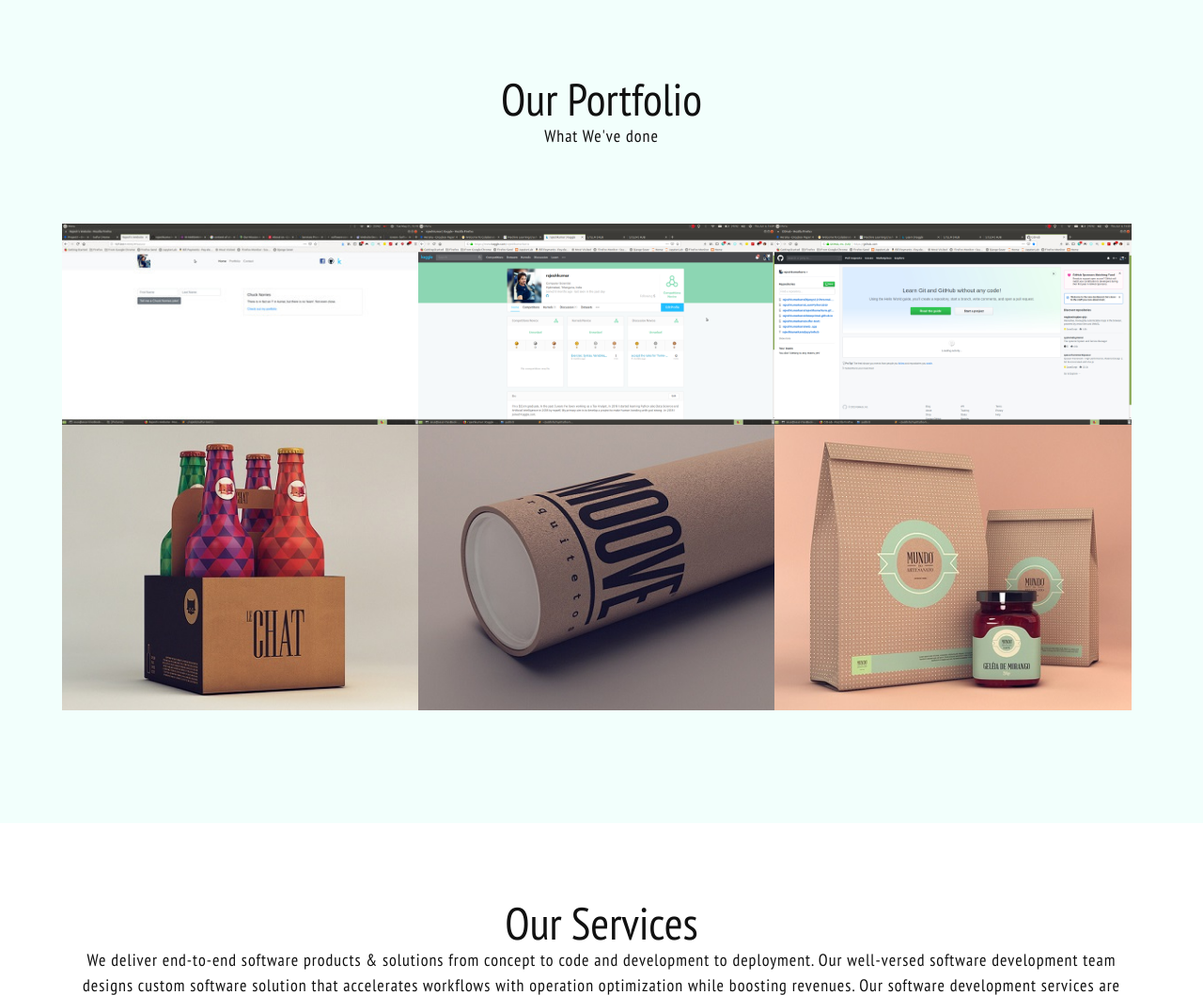
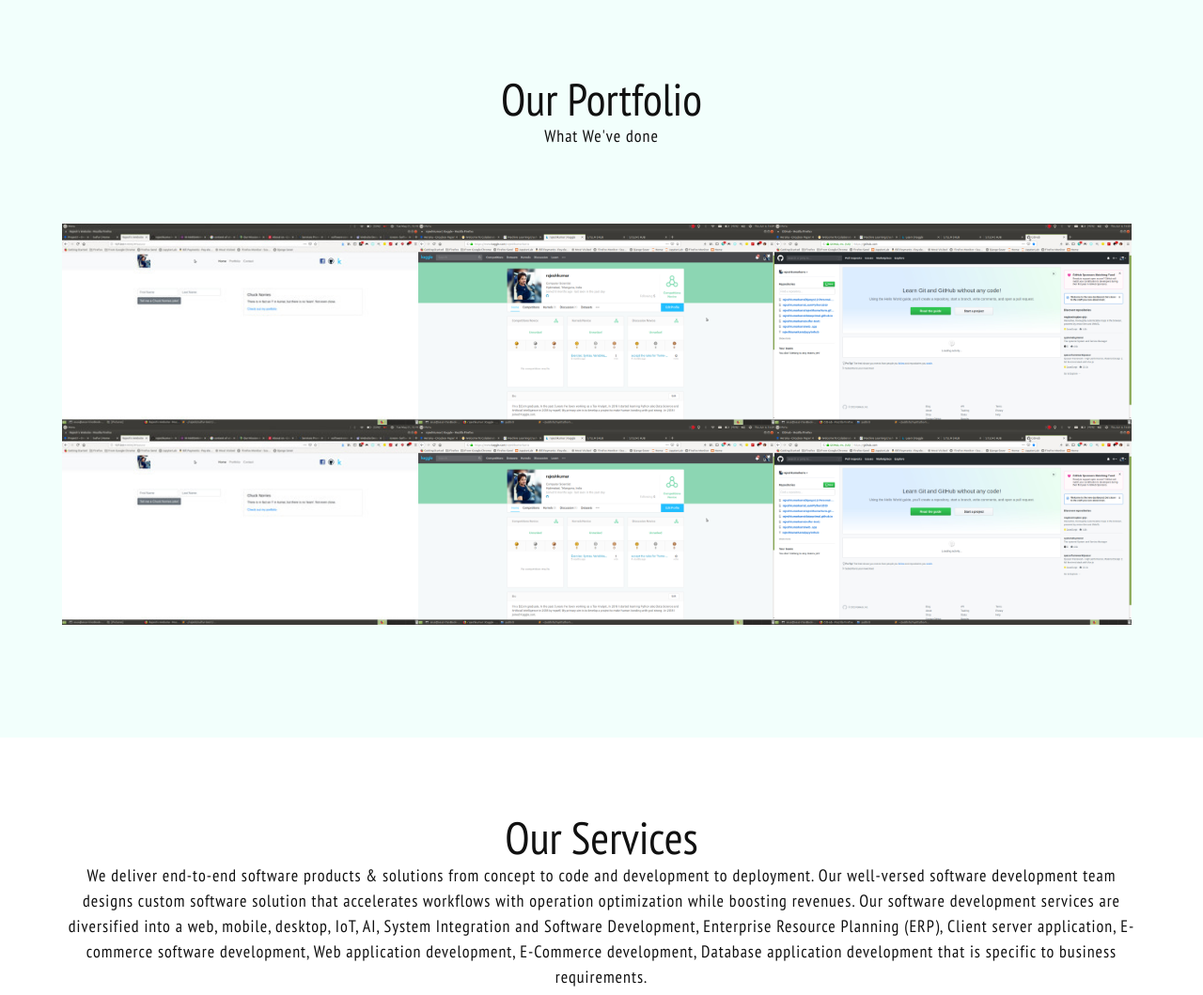
Before and after one commit to rajeshkumarkarra/mysite, a Django app: page / in a window 1280 px wide. Shown: the part 2638-3697 px from the top of the page at 94% size. Run offline with Django 3.2, Linux system fonts and the light colour scheme; some libraries are stand-ins or nearby versions.

Commit message:
added Portfolio stuff

```diff
--- a/home/templates/home/index.html
+++ b/home/templates/home/index.html
@@ -386,33 +386,33 @@
                             </li>
                             <li class="wow fadeInLeft" data-wow-duration="2s" data-wow-delay="1200ms">
                                 <div class="portfolio-item">
-                                    <img src="{% static 'home/asset/images/portfolio/img4.jpg' %}" class="img-responsive" alt="" />
+                                    <img src="{% static 'home/asset/images/portfolio/MyWebsite.jpg' %}" class="img-responsive" alt="" />
                                     <div class="portfolio-caption">
-                                        <h4>Portfolio Title</h4>
-                                        <p>At vero eos et accusamus et iusto odio dignissimos ducimus qui blanditiis praesentium</p>
-                                        <a href="#portfolio-modal" data-toggle="modal" class="link-1"><i class="fa fa-magic"></i></a>
+                                        <h4>Portfolio Website</h4>
+                                        <p>Personal portfolio website<br>Django2.2, Bootstrap and json</p>
+                                        <a href="#portfolio-modal" data-toggle="modal" class="link-1"><i class="fa fa-code"></i></a>
                                         <a href="#" class="link-2"><i class="fa fa-link"></i></a>
                                     </div>
                                 </div>
                             </li>
                             <li class="wow fadeInLeft" data-wow-duration="2s" data-wow-delay="1500ms">
                                 <div class="portfolio-item">
-                                    <img src="{% static 'home/asset/images/portfolio/img5.jpg' %}" class="img-responsive" alt="" />
+                                    <img src="{% static 'home/asset/images/portfolio/MyKaggle.jpg' %}" class="img-responsive" alt="" />
                                     <div class="portfolio-caption">
-                                        <h4>Portfolio Title</h4>
-                                        <p>At vero eos et accusamus et iusto odio dignissimos ducimus qui blanditiis praesentium</p>
-                                        <a href="#portfolio-modal" data-toggle="modal" class="link-1"><i class="fa fa-magic"></i></a>
+                                        <h4>My Kaggle</h4>
+                                        <p>Rajesh's Kaggle Page</p>
+                                        <a href="#portfolio-modal" data-toggle="modal" class="link-1"><i class="fa fa-code"></i></a>
                                         <a href="#" class="link-2"><i class="fa fa-link"></i></a>
                                     </div>
                                 </div>
                             </li>
                             <li class="wow fadeInLeft" data-wow-duration="2s" data-wow-delay="1800ms">
                                 <div class="portfolio-item">
-                                    <img src="{% static 'home/asset/images/portfolio/img6.jpg' %}" class="img-responsive" alt="" />
+                                    <img src="{% static 'home/asset/images/portfolio/MyGithub.jpg' %}" class="img-responsive" alt="" />
                                     <div class="portfolio-caption">
-                                        <h4>Portfolio Title</h4>
-                                        <p>At vero eos et accusamus et iusto odio dignissimos ducimus qui blanditiis praesentium</p>
-                                        <a href="#portfolio-modal" data-toggle="modal" class="link-1"><i class="fa fa-magic"></i></a>
+                                        <h4>My Github</h4>
+                                        <p>My Github page</p>
+                                        <a href="#portfolio-modal" data-toggle="modal" class="link-1"><i class="fa fa-github"></i></a>
                                         <a href="#" class="link-2"><i class="fa fa-link"></i></a>
                                     </div>
                                 </div>
@@ -639,42 +639,42 @@
                             <ul class="flickr-list">
                                 <li>
                                     <a href="{% static 'home/asset/images/portfolio/MyKaggle.jpg' %}" data-lightbox="picture-1">
-                                        <img src="{% static 'home/asset/images/portfolio/img1.jpg' %}" alt="" class="img-responsive">
+                                        <img src="{% static 'home/asset/images/portfolio/MyKaggle.jpg' %}" alt="" class="img-responsive">
                                     </a>
                                 </li>
                                 <li>
                                     <a href="{% static 'home/asset/images/portfolio/MyGithub.jpg' %}" data-lightbox="picture-2">
-                                        <img src="{% static 'home/asset/images/portfolio/img2.jpg' %}" alt="" class="img-responsive">
+                                        <img src="{% static 'home/asset/images/portfolio/MyGithub.jpg' %}" alt="" class="img-responsive">
                                     </a>
                                 </li>
                                 <li>
                                     <a href="{% static 'home/asset/images/portfolio/MyWebsite.jpg' %}" data-lightbox="picture-3">
-                                        <img src="{% static 'home/asset/images/portfolio/img3.jpg' %}" alt="" class="img-responsive">
+                                        <img src="{% static 'home/asset/images/portfolio/MyWebsite.jpg' %}" alt="" class="img-responsive">
                                     </a>
                                 </li>
                                 <li>
                                     <a href="{% static 'home/asset/images/portfolio/MyGithub.jpg' %}" data-lightbox="picture-4">
-                                        <img src="{% static 'home/asset/images/portfolio/img4.jpg' %}" alt="" class="img-responsive">
+                                        <img src="{% static 'home/asset/images/portfolio/MyGithub.jpg' %}" alt="" class="img-responsive">
                                     </a>
                                 </li>
                                 <li>
                                     <a href="{% static 'home/asset/images/portfolio/MyWebsite.jpg' %}" data-lightbox="picture-5">
-                                        <img src="{% static 'home/asset/images/portfolio/img5.jpg' %}" alt="" class="img-responsive">
+                                        <img src="{% static 'home/asset/images/portfolio/MyWebsite.jpg' %}" alt="" class="img-responsive">
                                     </a>
                                 </li>
                                 <li>
                                     <a href="{% static 'home/asset/images/portfolio/MyKaggle.jpg' %}" data-lightbox="picture-6">
-                                        <img src="{% static 'home/asset/images/portfolio/img6.jpg' %}" alt="" class="img-responsive">
+                                        <img src="{% static 'home/asset/images/portfolio/MyKaggle.jpg' %}" alt="" class="img-responsive">
                                     </a>
                                 </li>
                                 <li>
                                     <a href="{% static 'home/asset/images/portfolio/MyWebsite.jpg' %}" data-lightbox="picture-7">
-                                        <img src="{% static 'home/asset/images/portfolio/img1.jpg' %}" alt="" class="img-responsive">
+                                        <img src="{% static 'home/asset/images/portfolio/MyWebsite.jpg' %}" alt="" class="img-responsive">
                                     </a>
                                 </li>
                                 <li>
                                     <a href="{% static 'home/asset/images/portfolio/MyKaggle.jpg' %}" data-lightbox="picture-8">
-                                        <img src="{% static 'home/asset/images/portfolio/img2.jpg' %}" alt="" class="img-responsive">
+                                        <img src="{% static 'home/asset/images/portfolio/MyKaggle.jpg' %}" alt="" class="img-responsive">
                                     </a>
                                 </li>
                             </ul>
```
